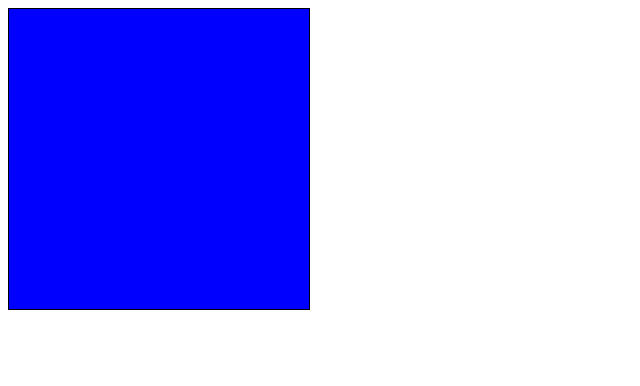
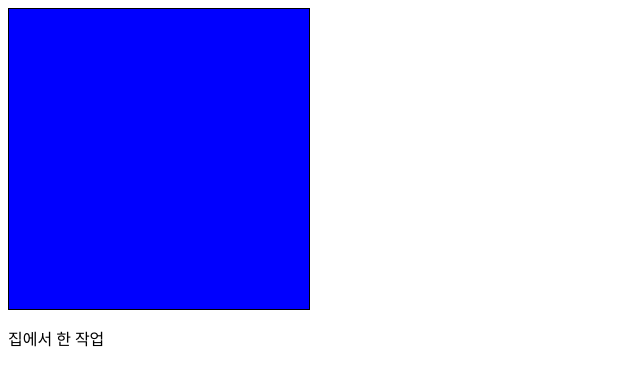
Before and after one commit to tubi55/copyRepo, a plain HTML site: page index.html in a window 1280 px wide. Shown: the whole page, without its empty margins (0-640 px from the left). Drawn offline with Linux system fonts and the light colour scheme.

Commit message:
집에서 한 작업

```diff
--- a/index.html
+++ b/index.html
@@ -10,6 +10,7 @@
 
 <body>
   <div class="box"></div>
+  <p>집에서 한 작업</p>
 </body>
 
 </html>
```
